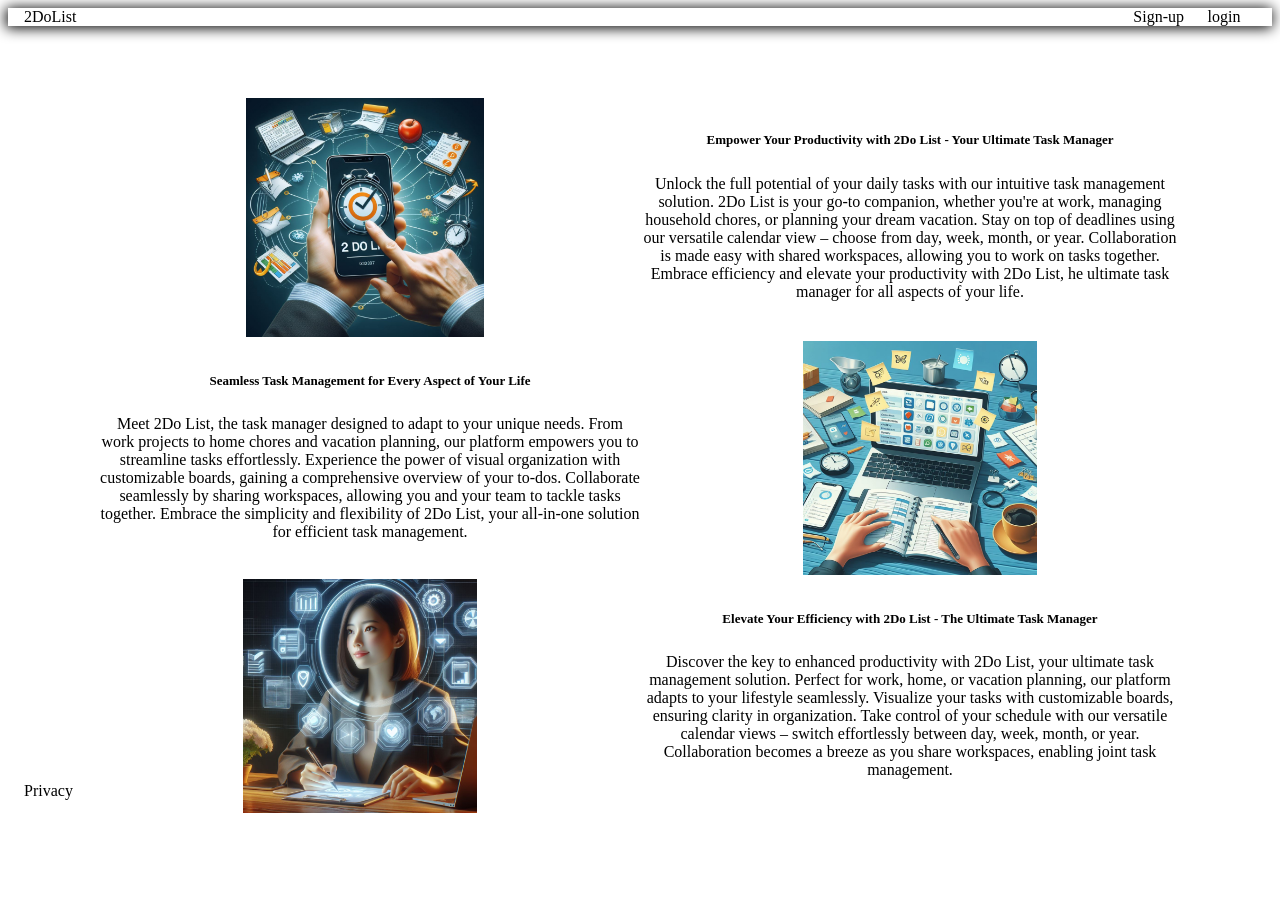
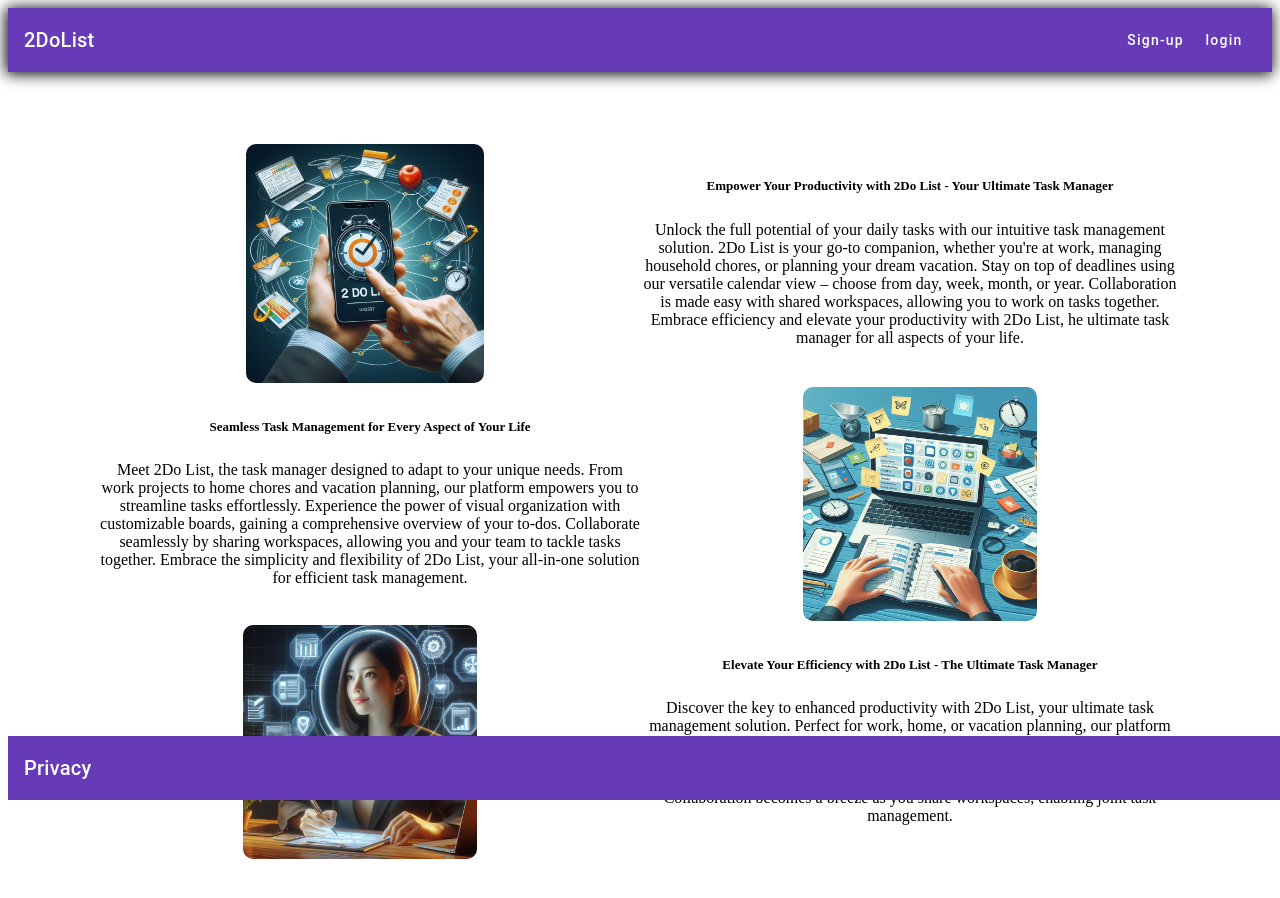
Before and after one commit to Baladeur/2dolist, an Angular app in the folder front/: page / in a window 1280 px wide. Shown: the top 898 px of the page. Built offline with nearby package versions, Linux system fonts and the light colour scheme; what @angular/platform-server would draw is missing.

Commit message:
Added standart deeppurple-amber.css theme of material angular

```diff
--- a/front/src/app/home-page/home-page.component.scss
+++ b/front/src/app/home-page/home-page.component.scss
@@ -31,6 +31,7 @@ h2 {
 
 .image-section {
     width: 45%;
+    border-radius: 10px;
 }
 
 
--- a/front/src/styles.scss
+++ b/front/src/styles.scss
@@ -1 +1 @@
-/* You can add global styles to this file, and also import other style files */
+@import '@angular/material/prebuilt-themes/deeppurple-amber.css';
```
